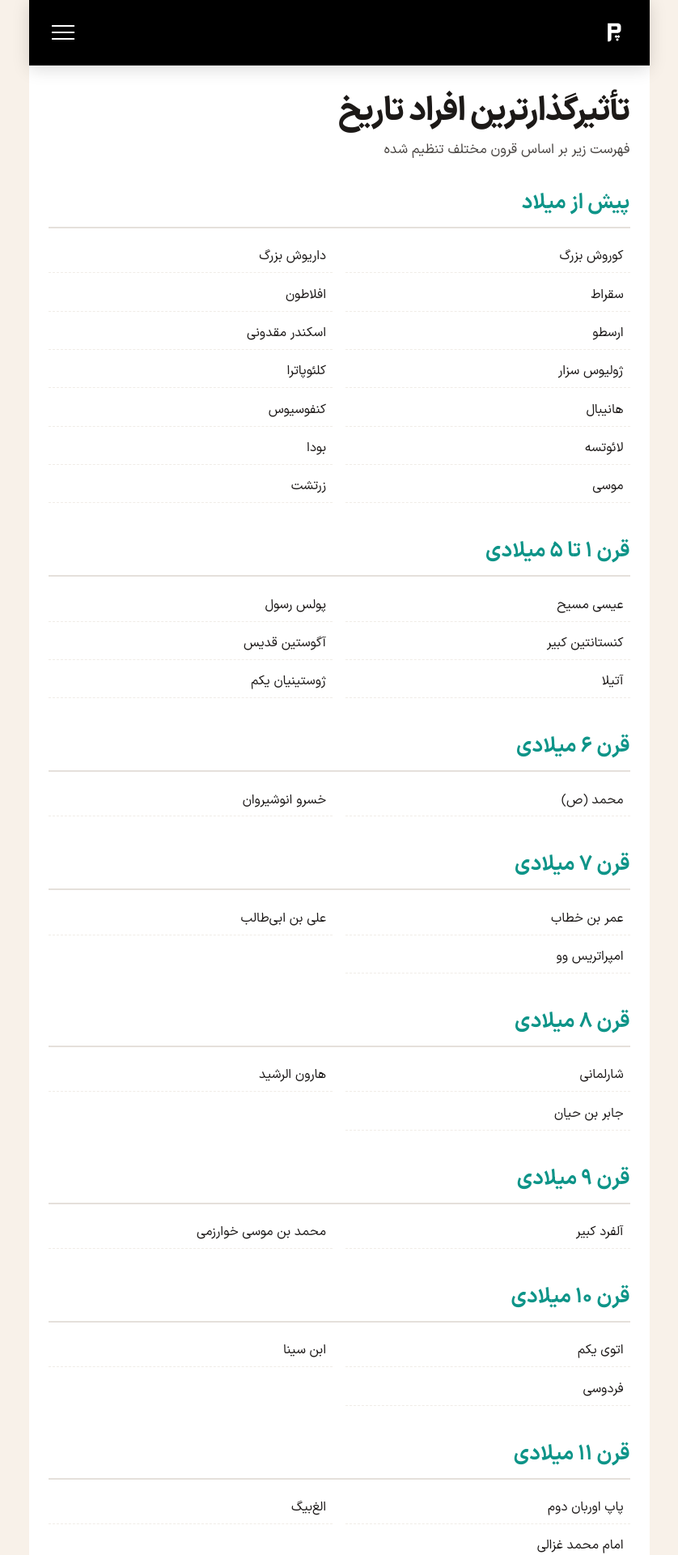
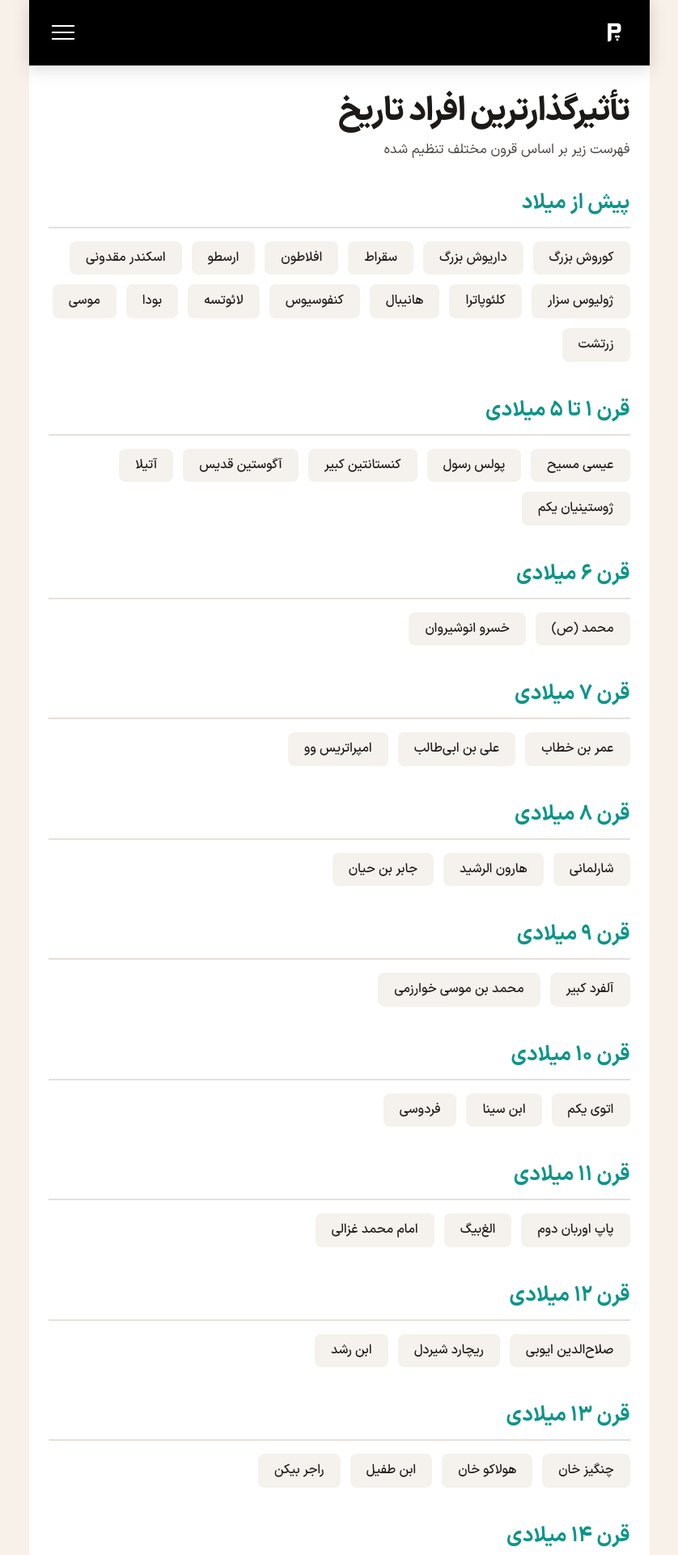
Before and after one commit to darkblog/darkblog.github.io, a Jekyll site: the page built from index.html, in a window 1280 px wide. Shown: the top 1920 px of the page at 81% size, without its empty margins (221-1059 px from the left). Built offline with Jekyll 4.4.1, drawn with Linux system fonts in a browser that asks for light colours.

Commit message:
Update index.html

```diff
--- a/index.html
+++ b/index.html
@@ -52,12 +52,11 @@ layout: null
     .subtitle { color: #4a4643; margin-bottom: 2rem; font-size: 1.05rem; }
     .century-group { margin-bottom: 2.5rem; }
     .century-group h2 { font-size: 1.6rem; font-weight: 700; color: #0d9488; border-bottom: 2px solid #e5e0db; padding-bottom: 0.5rem; margin-bottom: 1rem; }
-    .people-list { display: grid; grid-template-columns: 1fr 1fr; gap: 0.5rem 1rem; list-style: none; padding: 0; }
-    .people-list li { font-size: 1rem; padding: 0.2rem 0; border-bottom: 1px dashed #f0ece7; }
-    .people-list li a { text-decoration: none; color: #1e1b1a; display: block; padding: 0.2rem 0.5rem; border-radius: 0.5rem; transition: background 0.15s, color 0.15s; }
-    .people-list li a:hover { background-color: #f1ede8; color: #0d9488; }
-    .people-list li .century-badge { display: inline-block; background: #e5e0db; color: #2d2a28; font-size: 0.7rem; padding: 0.1rem 0.6rem; border-radius: 1rem; margin-right: 0.5rem; font-weight: 500; }
-    .no-link { color: #6b6560; cursor: default; padding: 0.2rem 0.5rem; display: block; }
+    .people-list { list-style: none; padding: 0; display: flex; flex-wrap: wrap; gap: 0.75rem; }
+    .people-list li { font-size: 1rem; }
+    .people-list li a { text-decoration: none; color: #1e1b1a; display: block; padding: 0.5rem 1.25rem; background-color: #f5f2ed; border-radius: 0.5rem; transition: all 0.2s ease; font-weight: 500; }
+    .people-list li a:hover { background-color: #0d9488; color: white; transform: translateY(-2px); box-shadow: 0 4px 12px rgba(13, 148, 136, 0.25); }
+    .no-link { color: #8c8884; cursor: default; padding: 0.5rem 1.25rem; display: block; background-color: #f5f2ed; border-radius: 0.5rem; font-weight: 500; }
     .site-footer { background-color: #000000; padding: 2rem clamp(1rem, 3vw, 1.5rem); display: flex; align-items: center; justify-content: space-between; width: 100%; flex-direction: row; font-size: inherit; }
     .footer-logo { display: flex; align-items: center; }
     .footer-logo img { height: 2.5rem; width: auto; opacity: 0.9; display: block; }
@@ -67,9 +66,6 @@ layout: null
     .special-blog-link:active { transform: translateY(0); }
     .special-blog-link span { font-size: 1.2em; transition: transform 0.2s ease; }
     .special-blog-link:hover span { transform: translateX(4px); }
-    @media (max-width: 480px) {
-      .people-list { grid-template-columns: 1fr; }
-    }
   </style>
 </head>
 <body>
```
Also changed, not shown: other parts of index.html (+1 -1 lines).
